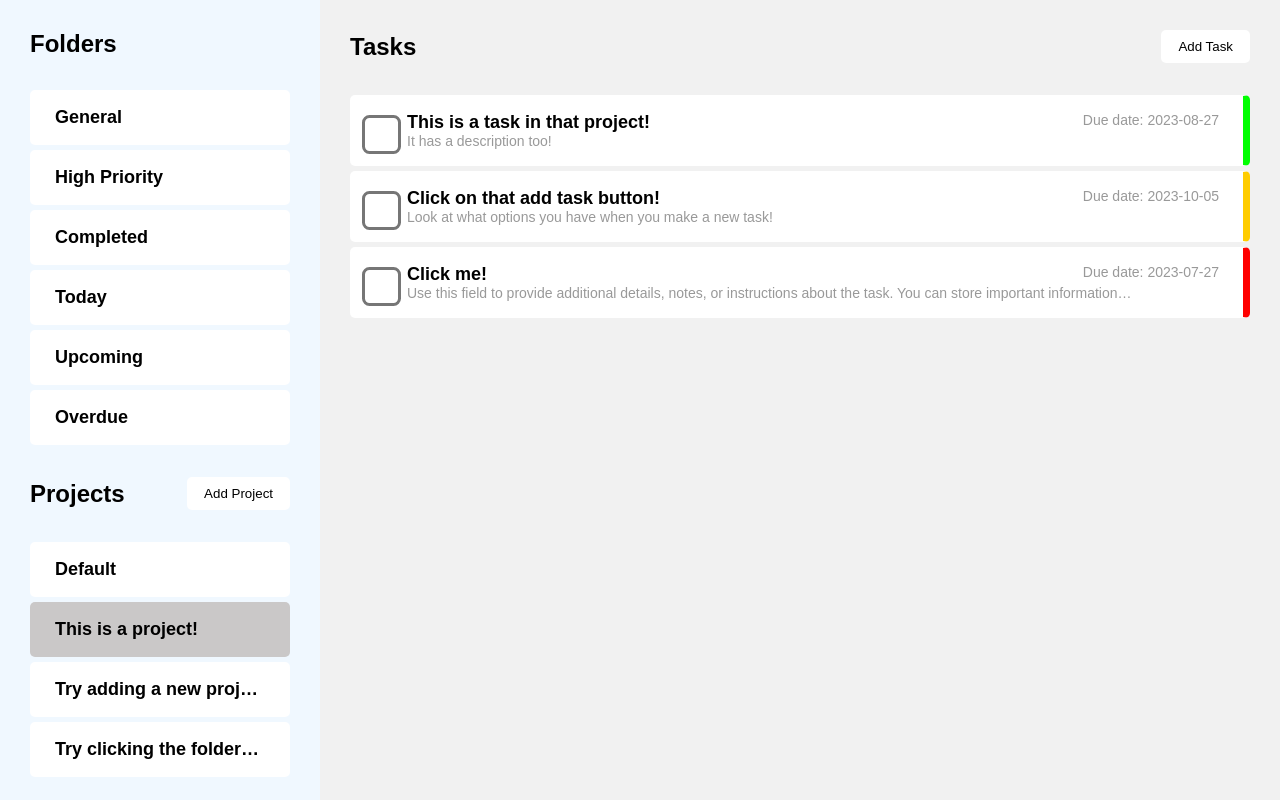
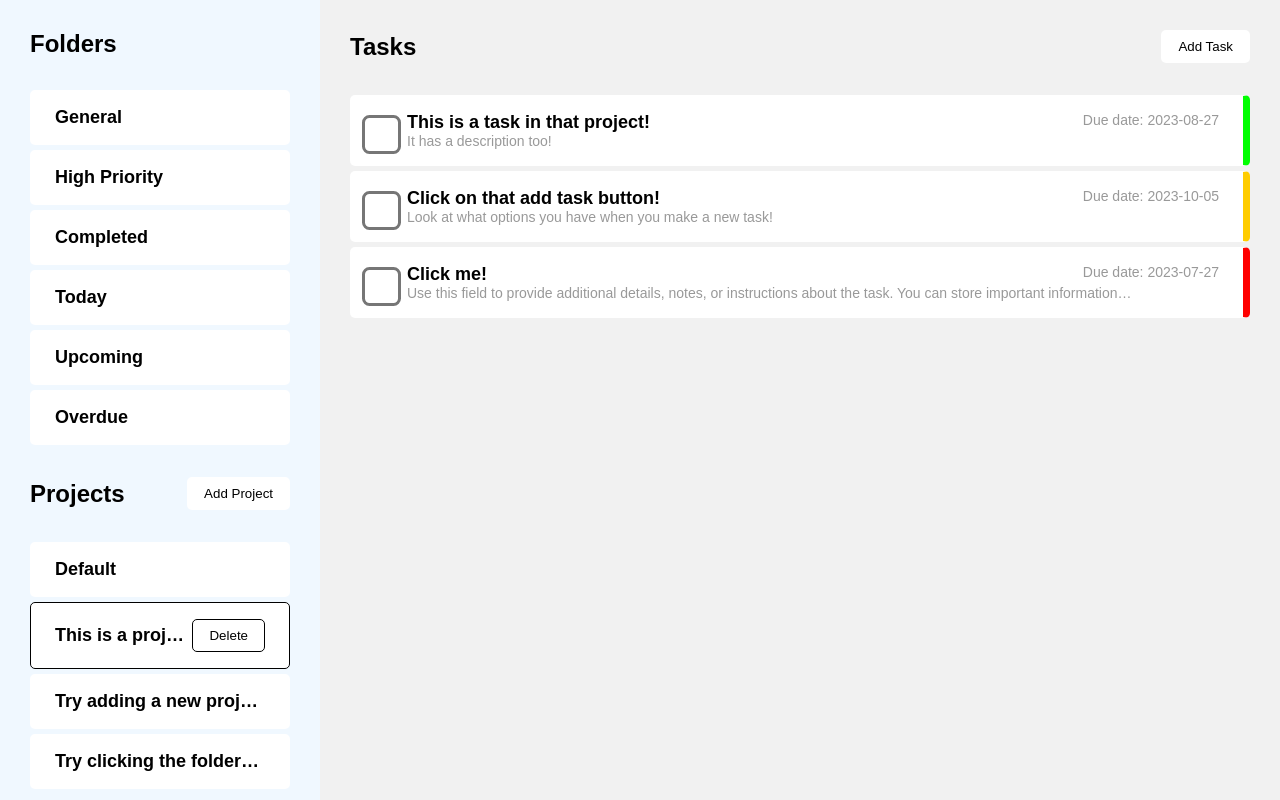
Before and after one commit to Kan1shak/todo, a website built with webpack: page dist/index.html in a window 1280 px wide. Built offline with nearby package versions, Linux system fonts and the light colour scheme.

Commit message:
Add delete button to projects and fix minor bugs

```diff
--- a/src/displayController.js
+++ b/src/displayController.js
@@ -2,6 +2,7 @@
 import { deployToast } from './toast.js';
 import { ProjectsList } from './index.js';
 import { storeProjects } from './storage.js';
+import { de } from 'date-fns/locale';
 
 // DOM elements
 const projectContainer = document.querySelector('.project-container');
@@ -29,13 +30,14 @@ const selectProj = (e) => {
     });
     //  Check if there are any projects
     if (ProjectsList.getProjects()[0] != undefined){
-        e.target.classList.add('selected');
+        e.target.parentElement.classList.add('selected');
     }
 
     //  Check if the selected element is a folder or a project and update the tasks for the selected item type
     if (e.target.classList.contains('folder-title')){
         selectedItemType = 'folder';
         selectedFolder = e.target.textContent;
+        e.target.classList.add('selected');
         updateTasks(ProjectsList.getFolders()[selectedFolder]);
     }
     else {
@@ -59,16 +61,48 @@ const updateProject = () => {
     projectContainer.textContent = '';
     const currentProjects = ProjectsList.getProjects();
     currentProjects.forEach((project,index) => {
+        // creating project item
+        const projItem = document.createElement('div');
+        projItem.classList.add('proj-item');
+        projItem.addEventListener('click', (e) => {
+            if (e.target.classList.contains('proj-title')){
+                selectProj(e)
+            }
+            else {
+                selectProj({target:e.target.firstChild})
+            }
+
+        });
+        // creating project title
         const projTitle = document.createElement('h4');
         projTitle.classList.add('proj-title');
         projTitle.textContent = project.name;
-        projTitle.addEventListener('click', selectProj);
         projTitle.dataset.index = index;
-        projectContainer.appendChild(projTitle);
+        // create project delete button
+        const projDeleteButton = document.createElement('button');
+        projDeleteButton.classList.add('proj-delete');
+        projDeleteButton.textContent = 'Delete';
+        projDeleteButton.addEventListener('click', (e)=> {
+            e.stopPropagation();
+            ProjectsList.removeProject(project);
+            storeProjects();
+            updateProject();
+            if (ProjectsList.getProjects().length === 0){
+                taskContainer.textContent = '';
+            }
+            selectProj({target: document.querySelector(`[data-index="${selectedProj}"]`)});
+            deployToast('Project deleted!','success');
+        });
+        // adding all to project item
+        projItem.appendChild(projTitle);
+        projItem.appendChild(projDeleteButton);
+        // adding project item to project container
+        projectContainer.appendChild(projItem);
         // Set the selected project index and update tasks for the first project by default
         selectedProj = index;
         updateTasks(ProjectsList.getProjects()[selectedProj]);
     });
+    selectProj({target: document.querySelector(`[data-index="${selectedProj}"]`)});
 }
 
 // Function to update the tasks display for a project or folder
@@ -137,6 +171,7 @@ const updateTasks = (project) => {
         taskDeleteButton.addEventListener('click', (e)=> {
             e.stopPropagation();
             deleteTask(e);
+            deployToast('Task deleted!','success');
         });
         // creating task status checkbox
         const taskStatus = document.createElement('input');
--- a/src/index.js
+++ b/src/index.js
@@ -20,7 +20,6 @@ updateFolders();
 
 // if the website is opened for the first time, select the default project
 if (getIsOpenFirstTime()){
-    console.log(getIsOpenFirstTime())
     selectProj({target: document.querySelector('[data-index="1"]')})
     setIsOpenFirstTime(false);
 }
--- a/src/style.css
+++ b/src/style.css
@@ -73,7 +73,7 @@ button:hover {
     overflow: auto;
 }
 
-.proj-title,.folder-title {
+.proj-item,.folder-title {
     font-weight: 600;
     padding: 1rem 1.5rem;
     background-color: #ffffff;
@@ -83,13 +83,34 @@ button:hover {
     transition: all 0.2s ease-in-out;
 }
 
-.proj-title:hover, .folder-title:hover {
+.proj-item {
+    display: flex;
+    justify-content: space-between;
+    align-items: center;
+}
+
+.proj-item .proj-delete {
+    margin-left: 0.5rem;
+    display: none;
+}
+
+.proj-item:hover, .folder-title:hover {
     background-color: #f1f1f1;
     border: 1px solid #000000;
 }
 
-.proj-title.selected, .folder-title.selected {
-    background-color: #cac8c8;
+.proj-item.selected, .folder-title.selected {
+    border: 1px solid #000000;
+}
+
+.proj-item.selected .proj-delete {
+    border-color: #000000;
+    display: block;
+}
+
+.proj-item.selected .proj-delete:hover {
+    background-color: #000000;
+    color: #ffffff;
 }
 
 [class *= "-container"] {
```
Also changed, not shown: dist/main.js.
